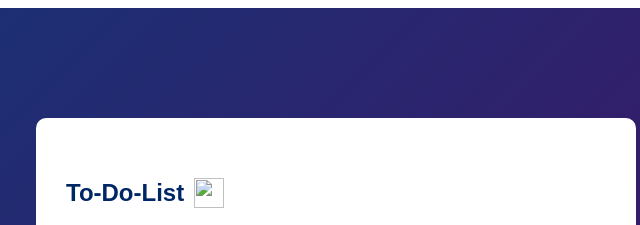
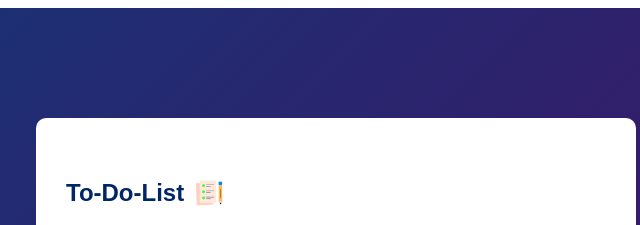
Before and after one commit to yash-chandravanshi/ToDoList, a plain HTML site: page index.html in a window 1280 px wide. Shown: the top 225 px of the page, 314-954 px from the left. Drawn offline with Linux system fonts and the light colour scheme.

Commit message:
Update index.html

```diff
--- a/index.html
+++ b/index.html
@@ -8,7 +8,7 @@
 <body>
     <div class="container">
         <div class="todo-app">
-            <h2>To-Do-List <img src="Images/icon.png"></h2>
+            <h2>To-Do-List <img src="icon.png"></h2>
             <div class="row">
                 <input type="text" id="input-box" name="" placeholder="Add your text">
                 <button onclick="addTask()">Add</button>
```
